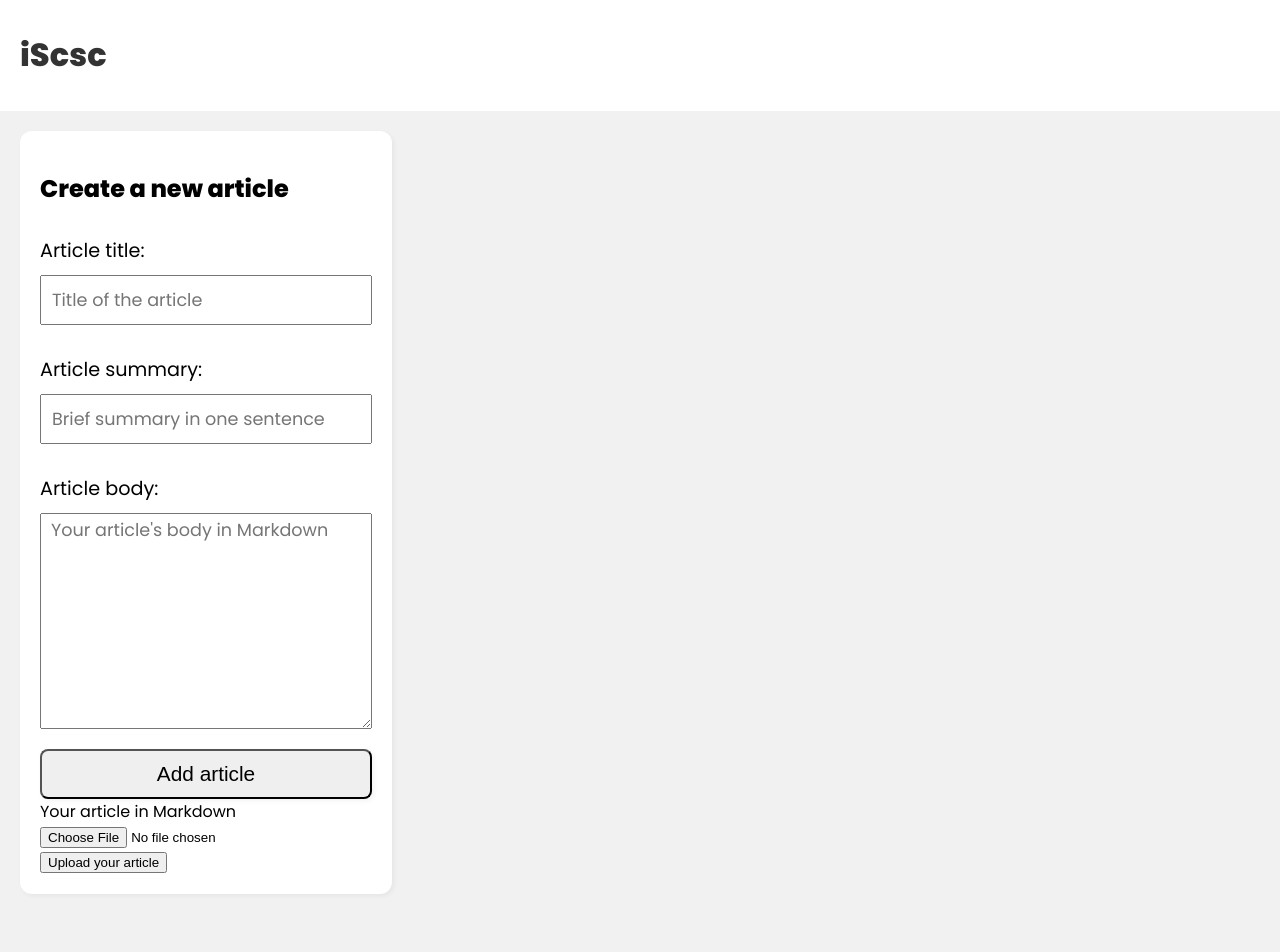
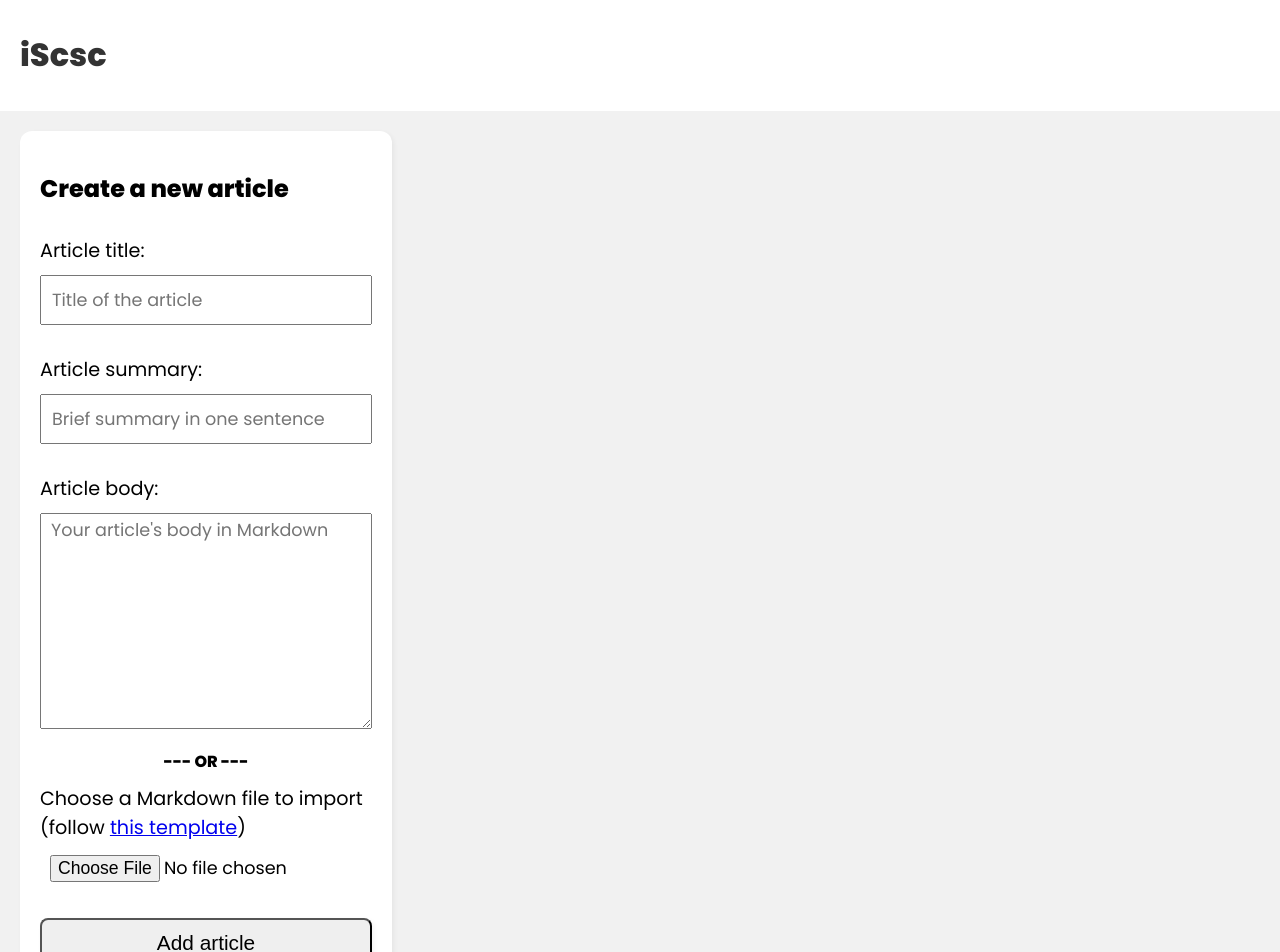
Before and after one commit to iScsc/iscsc.fr, a React (Create React App) app in the folder frontend/: page /blog/createArticle in a window 1280 px wide. Shown: the top 952 px of the page. Before the commit the page ends 914 px from the top, so only its background shows below. Built offline with nearby package versions, Linux system fonts and the light colour scheme.

Commit message:
Integrate the upload file in the form

```diff
--- a/frontend/src/index.css
+++ b/frontend/src/index.css
@@ -121,6 +121,11 @@ code {
   padding: 20px;
 }
 
+.article-form-or {
+  margin: 0;
+  text-align: center;
+}
+
 .create-article-error {
   color: var(--error);
   padding: 10px;
--- a/frontend/src/pages/blog/CreateArticle.js
+++ b/frontend/src/pages/blog/CreateArticle.js
@@ -1,6 +1,7 @@
 import ArticleView from "../../components/ArticleView";
 import { useState } from "react";
 import { useArticlesContext } from "../../hooks/useArticlesContext";
+import { Link } from "react-router-dom";
 
 const CreateArticle = () => {
   const [title, setTitle] = useState("");
@@ -82,13 +83,15 @@ const CreateArticle = () => {
             placeholder="Your article's body in Markdown"
           />
 
+          <h4 className="article-form-or">--- OR ---</h4>
+
+          <label>
+            Choose a Markdown file to import (follow{" "}
+            <Link to="/createArticle/template.md">this template</Link>)
+          </label>
+          <input type="file" onChange={handleFileChange} />
           <button>Add article</button>
         </form>
-
-        <label>Your article in Markdown</label>
-        <input type="file" onChange={handleFileChange} />
-
-        <button onClick={handleSubmit}>Upload your article</button>
 
         {error && <div className="create-article-error">{error}</div>}
       </div>
```
